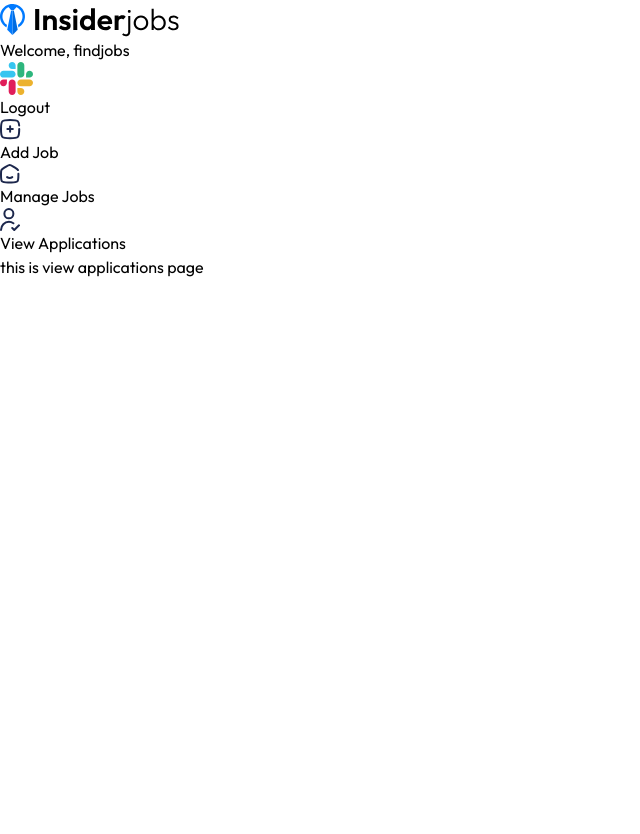
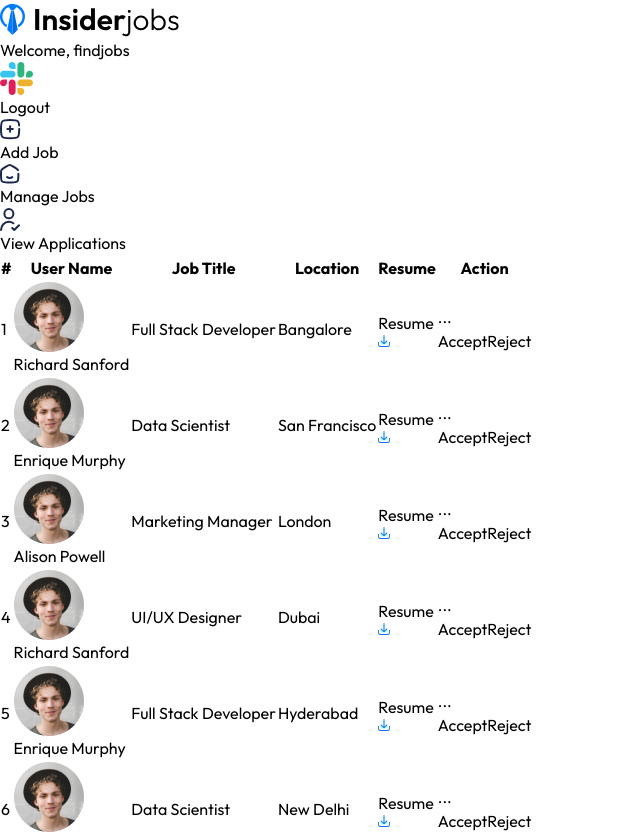
Before and after one commit to VarunKumarBantupalli/findjobs.in, a React (Vite) app in the folder client/: page /dashboard/view-applications in a window 1280 px wide. Shown: the top 834 px of the page, without its empty margins (0-640 px from the left). Before the commit the page ends 800 px from the top, so only its background shows below. Built offline with nearby package versions, Linux system fonts and the light colour scheme.

Commit message:
Manage Jobs Ui and View Applications Ui

```diff
--- a/client/src/pages/Managejobs.jsx
+++ b/client/src/pages/Managejobs.jsx
@@ -1,9 +1,53 @@
 import React from 'react'
+import {  manageJobsData } from '../assets/assets'
+import moment from 'moment'
+import { useNavigate } from 'react-router-dom'
 
 const Managejobs = () => {
+
+  const navigate = useNavigate();
+
   return (
-    <div>
-      <h1>this is manage jobs page</h1>
+    <div className="p-6  min-h-screen">
+      <div className="overflow-x-auto bg-white rounded-lg shadow-md">
+        <table className="table-auto w-full border-collapse">
+          <thead className="bg-gray-200">
+            <tr>
+              <th className="p-3 text-left text-gray-700 font-medium">#</th>
+              <th className="p-3 text-left text-gray-700 font-medium">Job Title</th>
+              <th className="p-3 text-left text-gray-700 font-medium">Date</th>
+              <th className="p-3 text-left text-gray-700 font-medium">Location</th>
+              <th className="p-3 text-left text-gray-700 font-medium">Applicants</th>
+              <th className="p-3 text-left text-gray-700 font-medium">Visible</th>
+            </tr>
+          </thead>
+          <tbody>
+            {manageJobsData.map((job, index) => (
+              <tr
+                key={index}
+                className={`${
+                  index % 2 === 0 ? 'bg-gray-50' : 'bg-white'
+                } border-t border-gray-200`}
+              >
+                <td className="p-3 text-gray-600 text-center">{index + 1}</td>
+                <td className="p-3 text-gray-700">{job.title}</td>
+                <td className="p-3 text-gray-600">{moment(job.date).format('ll')}</td>
+                <td className="p-3 text-gray-600">{job.location}</td>
+                <td className="p-3 text-gray-600 text-center">{job.applicants}</td>
+                <td className="p-3 text-center">
+                  <input
+                    type="checkbox"
+                    className="h-5 w-5 text-blue-600 focus:ring-blue-500 rounded"
+                  />
+                </td>
+              </tr>
+            ))}
+          </tbody>
+        </table>
+      </div>
+      <div className='mt-4 flex justify-end'>
+        <button onClick={() => navigate('/dashboard/add-job')} className='bg-black text-white px-4 py-2 rounded font-semibold'>Add New Job</button>
+      </div>
     </div>
   )
 }
--- a/client/src/pages/Viewapplications.jsx
+++ b/client/src/pages/Viewapplications.jsx
@@ -1,9 +1,76 @@
+
 import React from 'react'
+import { assets, viewApplicationsPageData } from '../assets/assets'
 
 const Viewapplications = () => {
   return (
-    <div>
-      <h1>this is view applications page</h1>
+    <div className="p-6  min-h-screen">
+      <div className="overflow-x-auto bg-white rounded-lg shadow-md">
+        <table className="table-auto w-full border-collapse">
+          <thead className="bg-gray-200">
+            <tr>
+              <th className="p-3 text-left text-gray-700 font-medium">#</th>
+              <th className="p-3 text-left text-gray-700 font-medium">User Name</th>
+              <th className="p-3 text-left text-gray-700 font-medium max-sm:hidden">Job Title</th>
+              <th className="p-3 text-left text-gray-700 font-medium max-sm:hidden">Location</th>
+              <th className="p-3 text-left text-gray-700 font-medium">Resume</th>
+              <th className="p-3 text-left text-gray-700 font-medium">Action</th>
+            </tr>
+          </thead>
+          <tbody>
+            {viewApplicationsPageData.map((applicant, index) => (
+              <tr
+                key={index}
+                className={`${
+                  index % 2 === 0 ? 'bg-gray-50' : 'bg-white'
+                } border-t border-gray-200`}
+              >
+                <td className="p-3 text-gray-600 text-center">{index + 1}</td>
+                <td className="p-3 flex items-center gap-2">
+                  <img
+                    src={applicant.imgSrc}
+                    alt={applicant.name}
+                    className="w-10 h-10 rounded-full object-cover"
+                  />
+                  <span className="text-gray-700">{applicant.name}</span>
+                </td>
+                <td className="p-3 text-gray-600 max-sm:hidden">{applicant.jobTitle}</td>
+                <td className="p-3 text-gray-600 max-sm:hidden">{applicant.location}</td>
+                <td className="p-3">
+                  <a
+                    href=""
+                    target="_blank"
+                    className="text-blue-500 hover:underline flex items-center gap-2"
+                    rel="noopener noreferrer"
+                  >
+                    Resume
+                    <img
+                      src={assets.resume_download_icon}
+                      alt="Download Resume"
+                      className="w-5 h-5"
+                    />
+                  </a>
+                </td>
+                <td className="p-3 relative">
+                  <div className="relative inline-block text-left group">
+                    <button className="action-button text-gray-700 bg-gray-200 rounded-full px-3 py-1 hover:bg-gray-300">
+                      ...
+                    </button>
+                    <div className="absolute right-0 top-0 w-32 bg-white border border-gray-200 rounded-lg shadow-md z-10 hidden group-hover:block">
+                      <button className="block w-full px-4 py-2 text-left text-green-600 hover:bg-gray-100">
+                        Accept
+                      </button>
+                      <button className="block w-full px-4 py-2 text-left text-red-600 hover:bg-gray-100">
+                        Reject
+                      </button>
+                    </div>
+                  </div>
+                </td>
+              </tr>
+            ))}
+          </tbody>
+        </table>
+      </div>
     </div>
   )
 }
```
